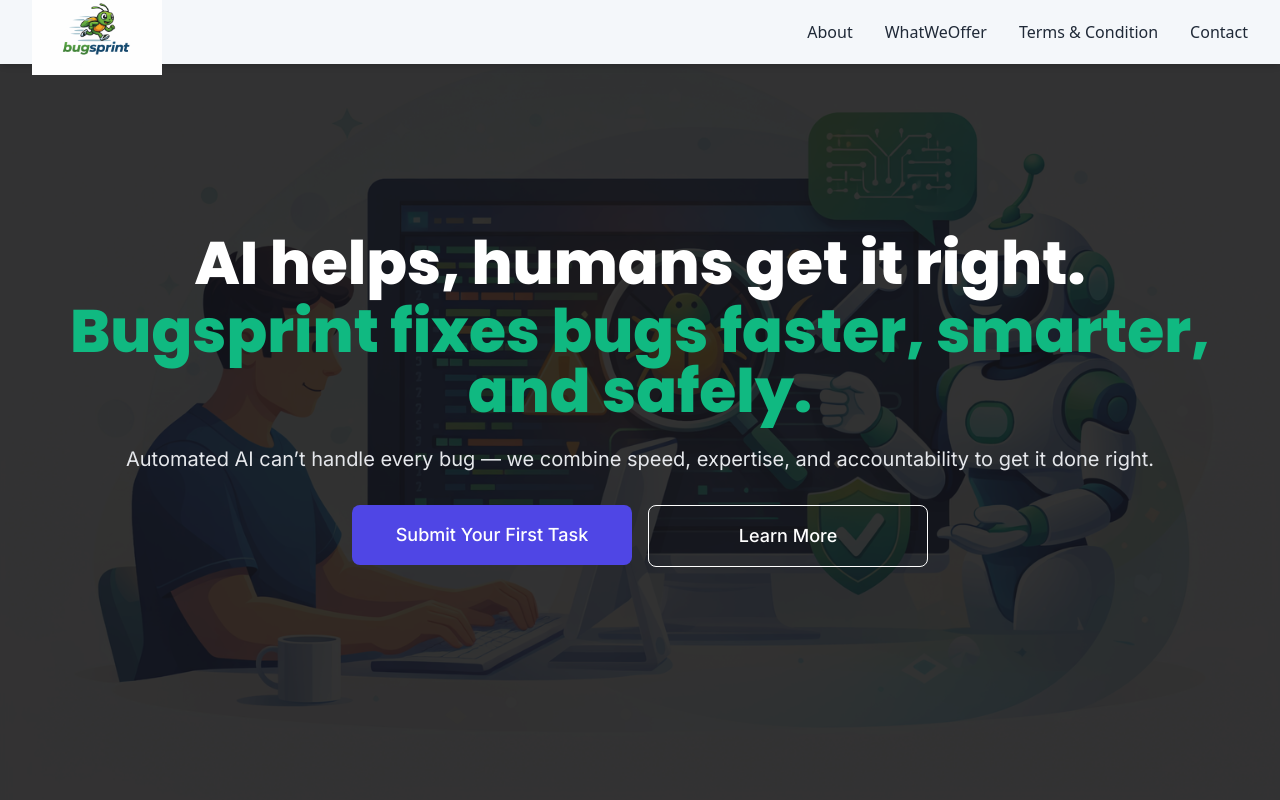
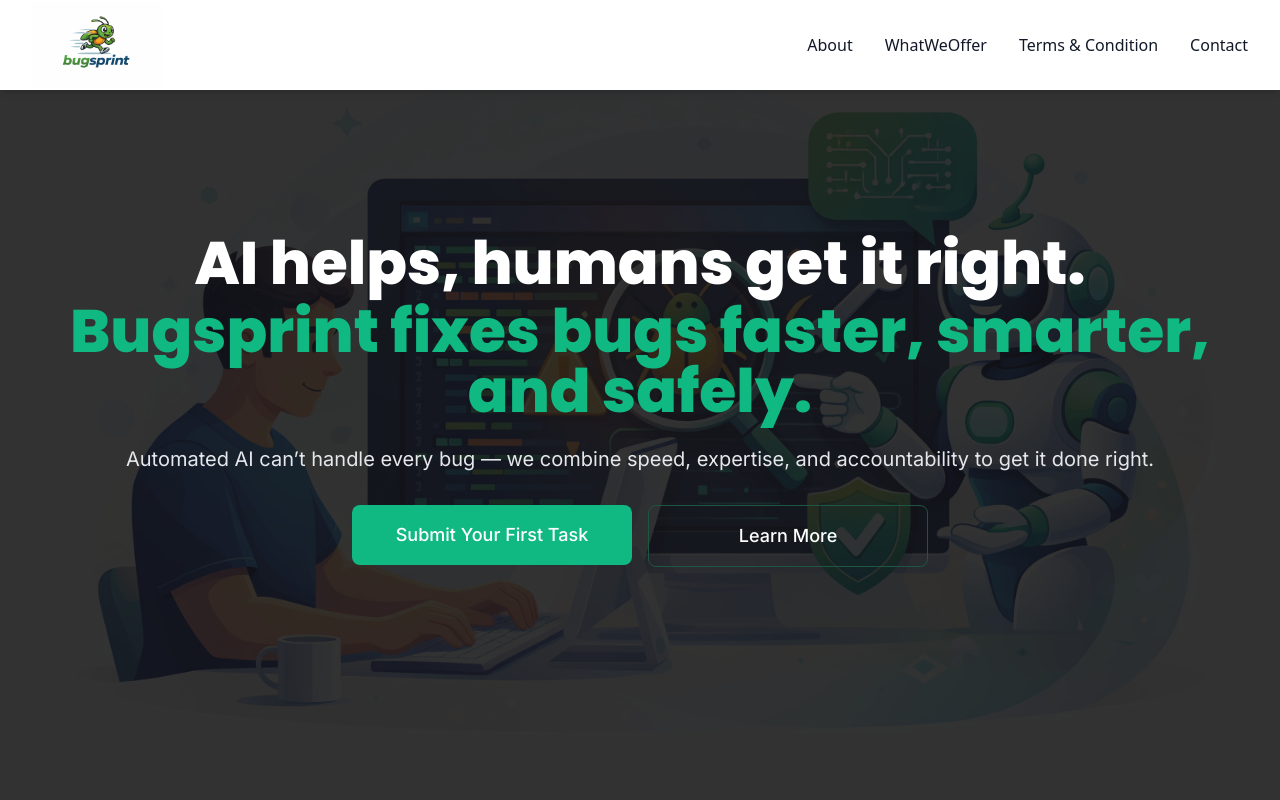
Before and after one commit to mustansar77/bugsprint, a Next.js app: page / in a window 1280 px wide. Shown: the top 800 px of the page. Built offline with nearby package versions, Linux system fonts and the light colour scheme.

Commit message:
fixing navbar

```diff
--- a/src/app/component/HeroSection.jsx
+++ b/src/app/component/HeroSection.jsx
@@ -43,12 +43,12 @@ const HeroSection = () => {
         {/* CTA buttons */}
        <div className="flex flex-col sm:flex-row gap-4 justify-center max-w-xl mx-auto">
   <Link href="#submitTask" scroll={false} className="flex-1">
-    <button className="w-full font-body px-8 py-4 bg-[#4F46E5] text-white font-medium rounded-lg hover:bg-[#4338CA] transition text-lg text-center">
+    <button className="w-full font-body px-8 py-4 bg-[#10B981] text-white font-medium rounded-lg hover:bg-[#1e5543] transition text-lg text-center">
       Submit Your First Task
     </button>
   </Link>
   <Link href="#learnMore" scroll={false} className="flex-1">
-    <button className="w-full font-body px-8 py-4 border-[1px] border-white text-white font-medium rounded-lg hover:bg-white hover:text-[#4F46E5] transition text-lg text-center">
+    <button className="w-full font-body px-8 py-4 border-[1px] border-[#1e5543] text-white font-medium rounded-lg hover:bg-[#1e5543]  transition text-lg text-center">
       Learn More
     </button>
   </Link>
--- a/src/app/component/Navbar.jsx
+++ b/src/app/component/Navbar.jsx
@@ -3,7 +3,7 @@ import { useRouter } from 'next/navigation';
 import React, { useState } from 'react';
 import Link from 'next/link';
 import Image from 'next/image';
-import logo from "../../../public/logo.png"
+import logo from "../../../public/logo.png";
 
 const Navbar = () => {
   const [isOpen, setIsOpen] = useState(false);
@@ -16,37 +16,28 @@ const Navbar = () => {
     { name: 'Contact', path: 'contact' },
   ];
 
-  const handleLinkClick = () => {
-    setIsOpen(false); // Close mobile menu
-  };
-
-  const handleHome = () => {
-    router.push('/'); // Navigate to home page
-  };
+  const handleLinkClick = () => setIsOpen(false);
+  const handleHome = () => router.push('/');
 
   return (
-    <nav className="bg-[#F4F7FA] flex justify-center  items-center  shadow-md fixed w-full h-[90] z-50">
-      <div className="max-w-7xl mx-auto px-4 w-full sm:px-6 lg:px-8">
-        <div className="flex justify-between w-full h-16 items-center">
+    <nav className="bg-white shadow-md fixed w-full z-50">
+      <div className="max-w-7xl mx-auto px-4 sm:px-6 lg:px-8 h-[90px] flex items-center justify-between">
         {/* Logo */}
-          <div
-            className="flex-shrink-0 cursor-pointer"
-            onClick={handleHome}
-          >
+        <div className="flex-shrink-0 cursor-pointer" onClick={handleHome}>
           <Image
             src={logo}
             alt="Bugsprint Logo"
-              width={130} // adjust width as needed
-              height={10} // adjust height as needed
+            width={130}
+            height={40}
             priority
           />
         </div>
 
         {/* Desktop Menu */}
-          <div className="hidden md:flex space-x-8">
+        <div className="hidden md:flex space-x-8 items-center">
           {pages.map((page) => (
             <Link key={page.path} href={page.path} scroll={false}>
-                <span className="cursor-pointer text-[#1F2937] hover:text-[#4F46E5] font-medium">
+              <span className="cursor-pointer text-gray-900 hover:text-[#4F46E5] font-medium transition">
                 {page.name}
               </span>
             </Link>
@@ -57,7 +48,7 @@ const Navbar = () => {
         <div className="md:hidden flex items-center">
           <button
             onClick={() => setIsOpen(!isOpen)}
-              className="text-[#1F2937] hover:text-[#4F46E5] focus:outline-none"
+            className="text-gray-900 hover:text-[#4F46E5] focus:outline-none"
           >
             {isOpen ? (
               <svg
@@ -65,7 +56,6 @@ const Navbar = () => {
                 fill="none"
                 stroke="currentColor"
                 viewBox="0 0 24 24"
-                  xmlns="http://www.w3.org/2000/svg"
               >
                 <path
                   strokeLinecap="round"
@@ -80,7 +70,6 @@ const Navbar = () => {
                 fill="none"
                 stroke="currentColor"
                 viewBox="0 0 24 24"
-                  xmlns="http://www.w3.org/2000/svg"
               >
                 <path
                   strokeLinecap="round"
@@ -93,19 +82,18 @@ const Navbar = () => {
           </button>
         </div>
       </div>
-      </div>
 
       {/* Mobile Menu */}
       {isOpen && (
-        <div className="md:hidden px-2 pt-2 pb-4 space-y-1 bg-[#F4F7FA]">
+        <div className="md:hidden bg-white px-2 pt-2 pb-4 space-y-1 shadow-md">
           {pages.map((page) => (
             <Link
               key={page.path}
               href={page.path}
               scroll={false}
-              onClick={handleLinkClick} // Close menu on click
+              onClick={handleLinkClick}
             >
-              <span className="block cursor-pointer text-[#1F2937] hover:text-[#4F46E5] font-medium px-3 py-2 rounded-md">
+              <span className="block cursor-pointer text-gray-900 hover:text-[#4F46E5] font-medium px-3 py-2 rounded-md transition">
                 {page.name}
               </span>
             </Link>
```
Lines whose indentation alone changed are shown as unchanged.
